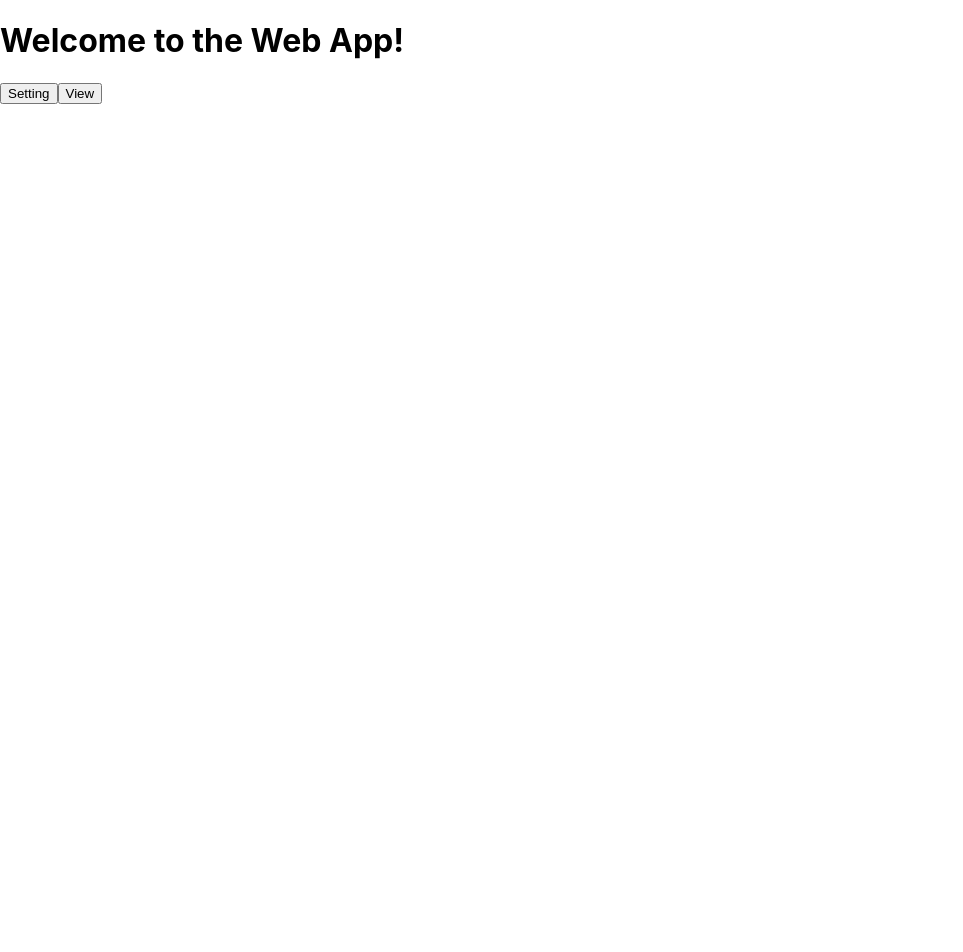
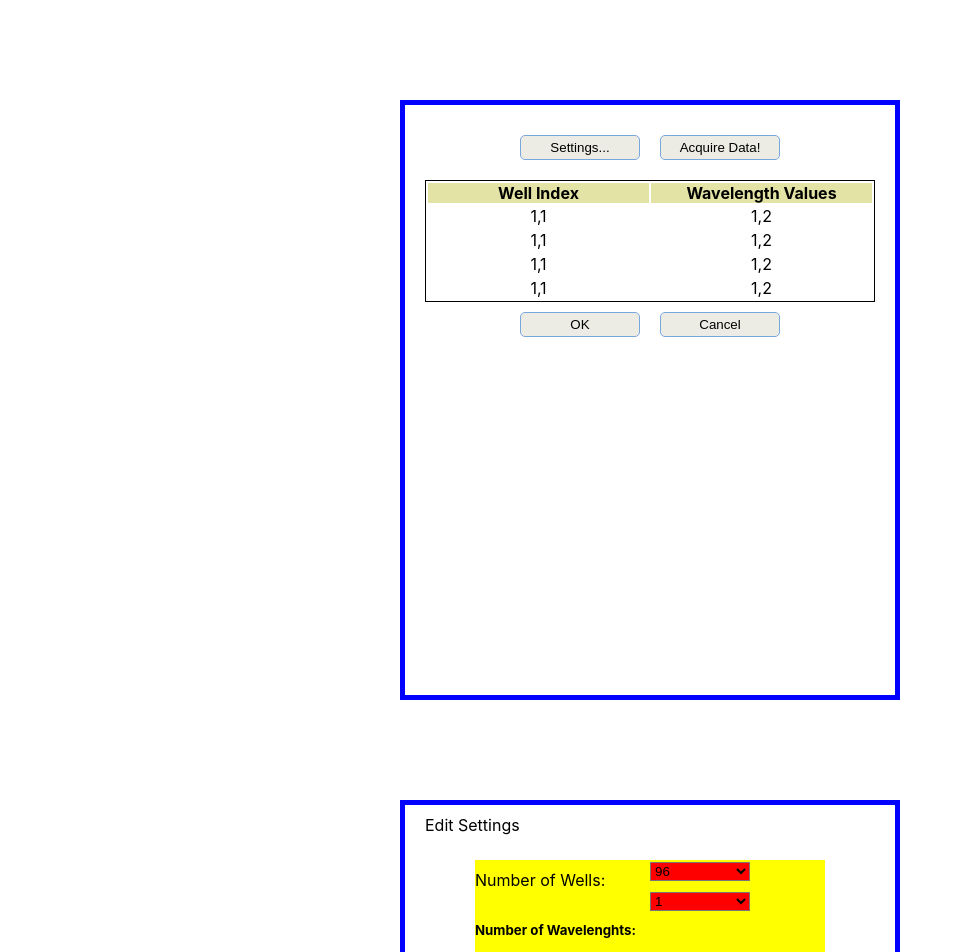
Before and after one commit to Harshal-Sase/Subjective, a React (Create React App) app in the folder frontend/: page /Settings in a window 1280 px wide. Shown: the top 952 px of the page, without its empty margins (0-963 px from the left). Before the commit the page ends 800 px from the top, so only its background shows below. Built offline with nearby package versions, Linux system fonts and the light colour scheme.

Commit message:
Adding new changes of UI

```diff
--- a/frontend/src/App.css
+++ b/frontend/src/App.css
@@ -0,0 +1,45 @@
+.container {
+  width:450px;
+  height:550px;
+  background-color: white;
+  padding: 20px;
+  text-align: center;
+  border: 5px solid blue;
+  margin:100px 400px;
+}
+
+.button {
+  margin: 10px;
+  padding: 4px 8px;
+  width: 120px;
+  border-radius: 5px;
+  background-color: #ECECE5;
+  color: black;
+  border: 1px solid #78A7DB;
+  cursor: pointer;
+}
+
+.tableContainer{
+    margin-top:10px;
+    width:450px;
+}
+
+.table{
+  width: 100%;
+  border:1px black solid;
+}
+
+.table th{
+background-color:#E3E3A5;
+margin:0;
+padding:0;
+color:black;
+}
+
+.table tr{
+  background-color:white;
+}
+
+.table td{
+  width:50%;
+}
--- a/frontend/src/App.js
+++ b/frontend/src/App.js
@@ -1,26 +1,54 @@
 import React from 'react';
+import './App.css';
+import Settings from './component/Settings';
+import { BrowserRouter as Router, Route,Link, Routes} from 'react-router-dom';
 
 function App() {
-  const handleSettingClick = () => {
-fetch('http://localhost:8090/setting')
-      .then(response => response.text())
-      .then(data => console.log(data))
-      .catch(error => console.error(error));
-  };
 
-  const handleViewClick = () => {
-fetch('http://localhost:8090/view')
-      .then(response => response.text())
-      .then(data => console.log(data))
-      .catch(error => console.error(error));
-  };
 
   return (
-    <div>
-      <h1>Welcome to the Web App!</h1>
-      <button onClick={handleSettingClick}>Setting</button>
-      <button onClick={handleViewClick}>View</button>
+    <Router>
+    <div className='container'>
+      <container>
+        {/* <Link to="/Settings"> */}
+        <button className='button' onClick={()=><Settings/>}>Settings...</button>
+        {/* </Link> */}
+        <button className='button'>Acquire Data!</button>
+      <div className='tableContainer'>
+        <table className='table'>
+          <thead>
+            <th>Well Index</th>
+            <th>Wavelength Values</th>
+          </thead>
+          <tbody>
+            <tr>
+              <td>1,1</td>
+              <td>1,2</td>
+            </tr>
+            <tr>
+              <td>1,1</td>
+              <td>1,2</td>
+            </tr>
+            <tr>
+              <td>1,1</td>
+              <td>1,2</td>
+            </tr>
+            <tr>
+              <td>1,1</td>
+              <td>1,2</td>
+            </tr>
+          </tbody>
+        </table>
+      </div>
+      <button className='button'>OK</button>
+      <button className='button'>Cancel</button>
+      </container>
     </div>
+    <Routes>
+      <Route path='/Settings' Component={Settings}/>
+    </Routes>
+    </Router>
+    //<Settings/>
   );
 }
 
--- /dev/null
+++ b/frontend/src/component/Settings.css
@@ -0,0 +1,60 @@
+.container {
+  width:450px;
+  height:550px;
+  background-color: white;
+  border: 5px solid blue;
+}
+
+.edit{
+    margin-top:-10px;
+    margin-left:0px;
+    width:100%;
+    background-color:white;
+    text-align:start;
+}
+
+.dropdown{
+    background-color:red;
+}
+
+.labelBox{
+    background-color:grey;
+    width:350px;
+    height:400px;
+    margin:25px 50px 50px 50px;
+
+}
+
+.label {
+  display:flex;
+  flex-direction:row;
+  justify-content:flex-start;
+  background-color:yellow;
+
+}
+
+.name{
+    width:50%;
+    text-align: left;
+    padding:10px 0 0 0;
+}
+
+.dropdown {
+  width: 100px;
+}
+
+/* Style for dropdown options */
+.dropdown-option {
+  color: #666;
+}
+
+.button {
+  margin: 10px;
+  padding: 4px 8px;
+  width: 120px;
+  border-radius: 5px;
+  background-color: #ECECE5;
+  color: black;
+  border: 1px solid #78A7DB;
+  cursor: pointer;
+}
--- /dev/null
+++ b/frontend/src/component/Settings.js
@@ -0,0 +1,68 @@
+import React from "react";
+import './Settings.css';
+
+
+function Settings() {
+  return (
+    <div className="container">
+        <div className="edit">Edit Settings</div>
+            <div className="labelBox">
+                <label className="label">
+                    <div className="name">
+
+                        Number of Wells:
+                        </div>
+                        <div className="val">
+                            <select className="dropdown">
+                                <option className="dropdown-option" value="24">24</option>
+                                <option className="dropdown-option" value="48">48</option>
+                                <option className="dropdown-option" value="96" selected>96</option>
+                                <option className="dropdown-option" value="384">384</option>
+                            </select>
+                        </div>
+                </label>
+
+                <label className="label">
+                    <div className="name">
+                    <h5>
+                        Number of Wavelenghts:
+                        </h5>
+                        </div>
+                        <div className="val">
+                            <select className="dropdown">
+                                <option className="dropdown-option" value="1" selected>1</option>
+                                <option className="dropdown-option" value="2" >2</option>
+                                <option className="dropdown-option" value="3">3</option>
+                                <option className="dropdown-option" value="4">4</option>
+                                <option className="dropdown-option" value="5">5</option>
+                                <option className="dropdown-option" value="6">6</option>
+                            </select>
+                        </div>
+                </label>
+
+                <label className="label">
+                    <div className="name">Lm1: </div>
+                        <div className="val">
+                            <input name="myInput" defaultValue="423" />
+                        </div>
+                </label>
+
+                <label className="label">
+                    <div className="name">Lm2: </div>
+                        <div className="val">
+                            <input name="myInput" defaultValue="585" />
+                        </div>
+                </label>
+        </div>
+
+
+        <button className="button">Ok</button>
+        <button className="button">Cancel</button>
+
+
+
+    </div>
+
+  );
+}
+export default Settings;
```
Also changed, not shown: frontend/src/component/FormComponent.css (added, +41 -0 lines), frontend/src/component/FormComponent.js (added, +158 -0 lines).
